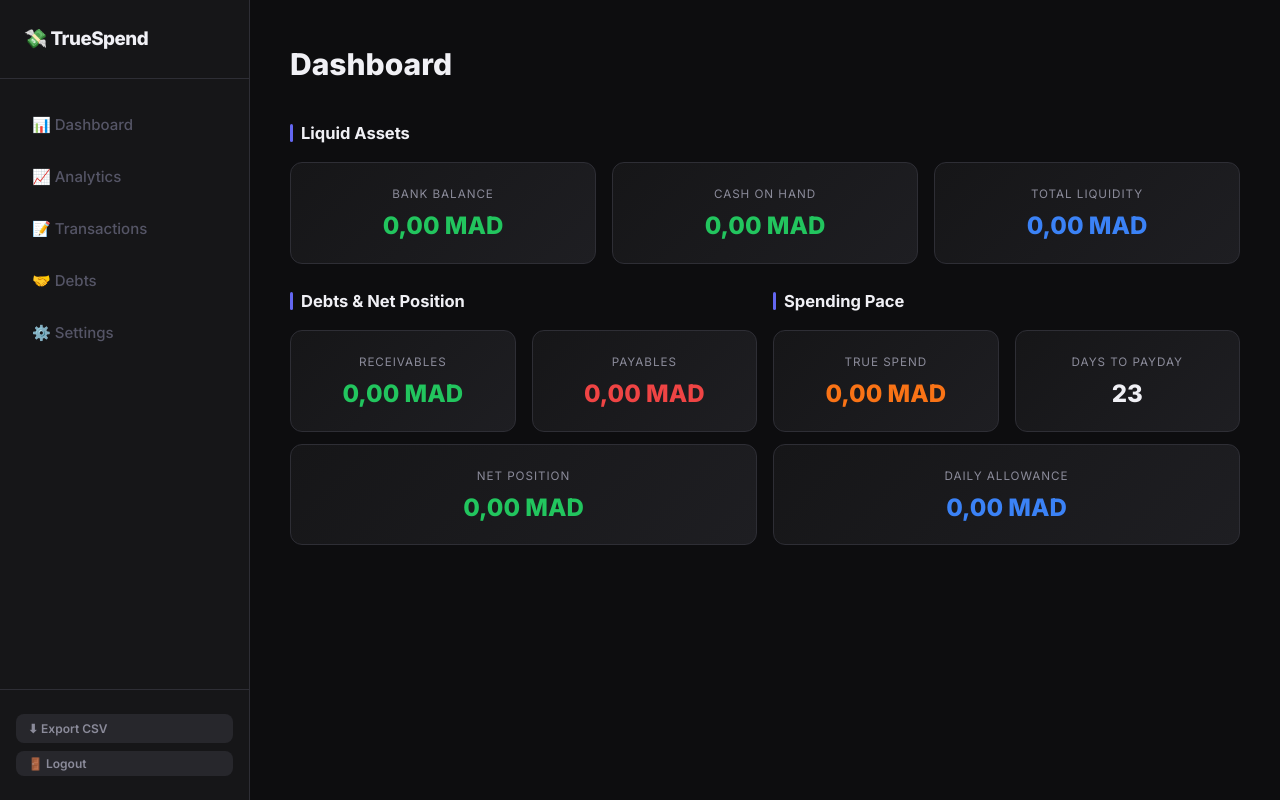
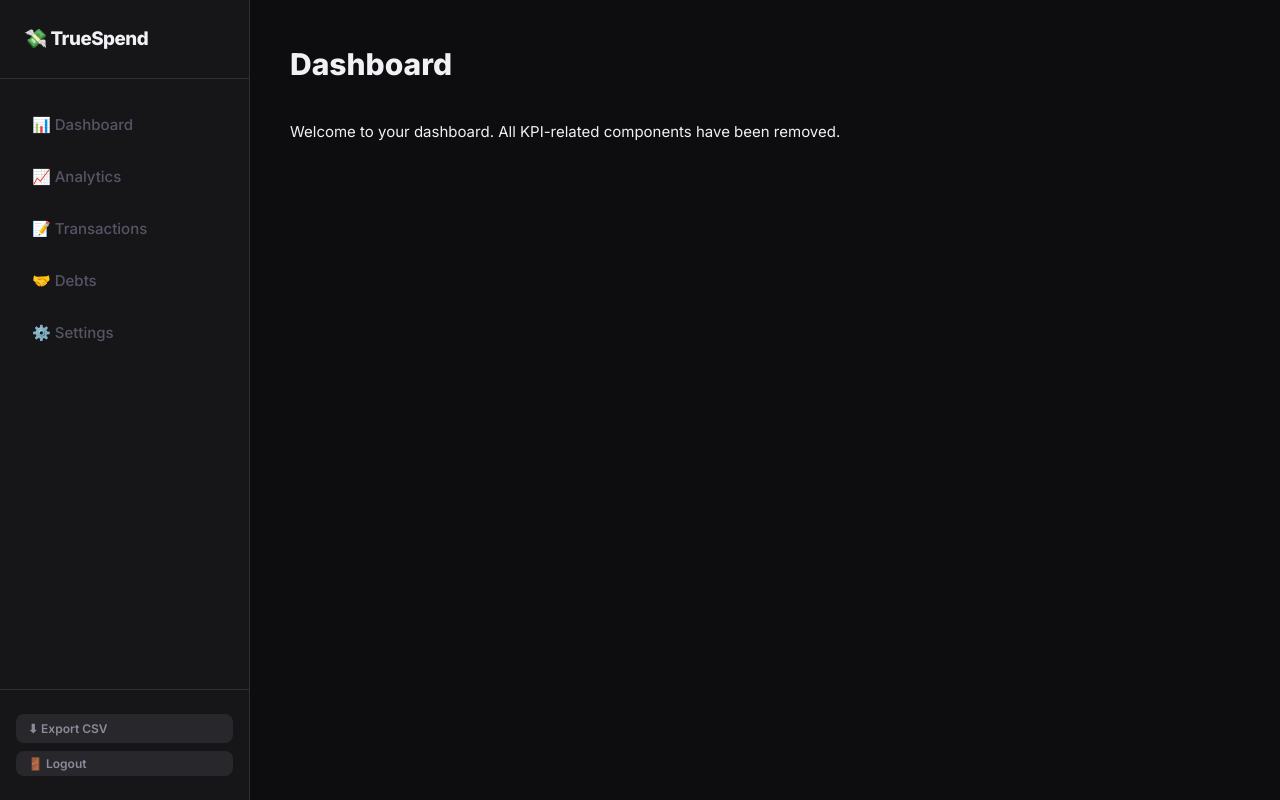
Before and after one commit to San-AMRANI/TrueSpend-next, a Next.js app: page /dashboard in a window 1280 px wide. Built offline with nearby package versions, Linux system fonts and the light colour scheme; no server answers; the database is empty.

Commit message:
Refactor: Remove KPI-related components

```diff
--- a/src/app/api/kpi-snapshot/route.js
+++ /dev/null
@@ -1,114 +0,0 @@
-
-import { NextResponse } from 'next/server';
-import { initDb, getTransactions, getDebts, getSetting } from '@/lib/database';
-import { getDaysUntilPayday } from '@/lib/dates';
-
-function toNumber(value) {
-  const parsed = Number.parseFloat(value);
-  return Number.isFinite(parsed) ? parsed : 0;
-}
-
-function computeSnapshot(transactions, debts, settings) {
-  let bankBalance = toNumber(settings.initial_bank);
-  let cashBalance = toNumber(settings.initial_cash);
-  let totalGrossExpenses = 0;
-  let totalReimbursable = 0;
-
-  const orderedTransactions = [...transactions].sort((left, right) => {
-    const dateCompare = String(left.date).localeCompare(String(right.date));
-    if (dateCompare !== 0) return dateCompare;
-    return Number(left.id) - Number(right.id);
-  });
-
-  for (const tx of orderedTransactions) {
-    const amount = toNumber(tx.amount);
-    const wallet = tx.source_wallet === 'Cash' ? 'cash' : 'bank';
-
-    if (tx.type === 'Income') {
-      if (wallet === 'cash') cashBalance += amount;
-      else bankBalance += amount;
-      continue;
-    }
-
-    if (tx.type === 'Expense') {
-      if (wallet === 'cash') cashBalance -= amount;
-      else bankBalance -= amount;
-
-      if (tx.category !== 'Debt Repayment') {
-        totalGrossExpenses += amount;
-        totalReimbursable += toNumber(tx.reimbursable_amount);
-      }
-      continue;
-    }
-
-    if (tx.type === 'Transfer') {
-      if (wallet === 'cash') {
-        cashBalance -= amount;
-        bankBalance += amount;
-      } else {
-        bankBalance -= amount;
-        cashBalance += amount;
-      }
-    }
-  }
-
-  const normalizedDebts = debts.map(debt => ({
-    ...debt,
-    remaining_balance: +toNumber(debt.remaining_balance).toFixed(2),
-  }));
-
-  const receivables = normalizedDebts
-    .filter(debt => debt.status === 'Pending' && debt.type === 'Receivable')
-    .reduce((sum, debt) => sum + toNumber(debt.remaining_balance), 0);
-
-  const payables = normalizedDebts
-    .filter(debt => debt.status === 'Pending' && debt.type === 'Payable')
-    .reduce((sum, debt) => sum + toNumber(debt.remaining_balance), 0);
-
-  const totalLiquidity = bankBalance + cashBalance;
-  const netPosition = totalLiquidity + receivables - payables;
-  const adjustedTrueSpend = totalGrossExpenses - totalReimbursable;
-  const daysUntilPayday = getDaysUntilPayday(Number(settings.payday || 25));
-  const dailyAllowance = daysUntilPayday > 0 ? +(totalLiquidity / daysUntilPayday).toFixed(2) : totalLiquidity;
-
-  return {
-    bankBalance: +bankBalance.toFixed(2),
-    cashBalance: +cashBalance.toFixed(2),
-    totalLiquidity: +totalLiquidity.toFixed(2),
-    receivables: +receivables.toFixed(2),
-    payables: +payables.toFixed(2),
-    netPosition: +netPosition.toFixed(2),
-    adjustedTrueSpend: +adjustedTrueSpend.toFixed(2),
-    daysUntilPayday,
-    dailyAllowance: +dailyAllowance.toFixed(2),
-  };
-}
-
-export async function GET() {
-  try {
-    await initDb();
-    const [transactions, debts, initial_bank, initial_cash, payday] = await Promise.all([
-      getTransactions(),
-      getDebts(),
-      getSetting('initial_bank'),
-      getSetting('initial_cash'),
-      getSetting('payday'),
-    ]);
-
-    const snapshot = computeSnapshot(transactions, debts, {
-      initial_bank: initial_bank || '0',
-      initial_cash: initial_cash || '0',
-      payday: payday || '25',
-    });
-
-    return new Response(JSON.stringify(snapshot), {
-      status: 200,
-      headers: {
-        'Cache-Control': 'no-store, max-age=0',
-       },
-    });
-
-  } catch (error) {
-    return NextResponse.json({ message: 'Error fetching KPI data', error: error.message }, { status: 500 });
-  }
-}
--- a/src/app/dashboard/page.js
+++ b/src/app/dashboard/page.js
@@ -1,93 +1,10 @@
 'use client';
 
-import { useCallback, useEffect, useState } from 'react';
-import styles from './dashboard.module.css';
-
-const fmt = (n) => `${Number(n).toLocaleString('fr-MA', { minimumFractionDigits: 2, maximumFractionDigits: 2 })} MAD`;
-
-function MetricCard({ label, value, color = 'green', unit = 'MAD' }) {
-  const cls = color === 'red' ? 'neg' : color === 'neutral' ? 'neutral' : color === 'blue' ? 'blue' : color === 'orange' ? 'orange' : '';
+export default function DashboardPage() {
   return (
-    <div className="metric-card">
-      <div className="label">{label}</div>
-      <div className={`value ${cls}`}>{unit === 'MAD' ? fmt(value) : value}</div>
+    <div>
+      <h1 style={{fontSize: '2rem', fontWeight: 800, marginBottom: '32px'}}>Dashboard</h1>
+      <p>Welcome to your dashboard. All KPI-related components have been removed.</p>
     </div>
   );
 }
-
-export default function DashboardPage() {
-  const [snapshot, setSnapshot] = useState(null);
-  const [loading, setLoading] = useState(true);
-  const [error, setError] = useState('');
-
-  const loadSnapshot = useCallback(async () => {
-    setLoading(true);
-    setError('');
-
-    try {
-      const response = await fetch('/api/kpi-snapshot', { cache: 'no-store' });
-      const data = await response.json();
-      if (!response.ok) {
-        throw new Error(data.error || 'Network response was not ok');
-      }
-      setSnapshot(data);
-    } catch (fetchError) {
-      setError(`Unable to load live ledger data: ${fetchError.message}`);
-    } finally {
-      setLoading(false);
-    }
-  }, []);
-
-  useEffect(() => {
-    loadSnapshot();
-    window.addEventListener('focus', loadSnapshot);
-    return () => window.removeEventListener('focus', loadSnapshot);
-  }, [loadSnapshot]);
-
-  if (loading) {
-    return <div className={styles.loading}>Loading fresh ledger data...</div>;
-  }
-
-  if (error) {
-    return (
-      <div>
-        <h1 style={{fontSize: '2rem', fontWeight: 800, marginBottom: '16px'}}>Dashboard</h1>
-        <div className="card" style={{padding: 24}}>
-          <p style={{margin: 0, color: 'var(--text-dim)'}}>{error}</p>
-        </div>
-      </div>
-    );
-  }
-
-  return (
-    <div>
-      <h1 style={{fontSize: '2rem', fontWeight: 800, marginBottom: '32px'}}>Dashboard</h1>
-
-      <div className="section-header">Liquid Assets</div>
-      <div className="grid-3" style={{marginBottom: 24}}>
-        <MetricCard label="Bank Balance" value={snapshot.bankBalance} />
-        <MetricCard label="Cash on Hand" value={snapshot.cashBalance} />
-        <MetricCard label="Total Liquidity" value={snapshot.totalLiquidity} color="blue" />
-      </div>
-
-      <div className="grid-2" style={{marginBottom: 24}}>
-        <div>
-          <div className="section-header">Debts &amp; Net Position</div>
-          <div className="grid-2" style={{marginBottom: 12}}>
-            <MetricCard label="Receivables" value={snapshot.receivables} />
-            <MetricCard label="Payables" value={snapshot.payables} color="red" />
-          </div>
-          <MetricCard label="Net Position" value={snapshot.netPosition} color={snapshot.netPosition >= 0 ? 'green' : 'red'} />
-        </div>
-        <div>
-          <div className="section-header">Spending Pace</div>
-          <div className="grid-2" style={{marginBottom: 12}}>
-            <MetricCard label="True Spend" value={snapshot.adjustedTrueSpend} color="orange" />
-            <MetricCard label="Days to Payday" value={snapshot.daysUntilPayday} color="neutral" unit="days" />
-          </div>
-          <MetricCard label="Daily Allowance" value={snapshot.dailyAllowance} color="blue" />
-        </div>
-      </div>
-    </div>
-  );
-}
```
